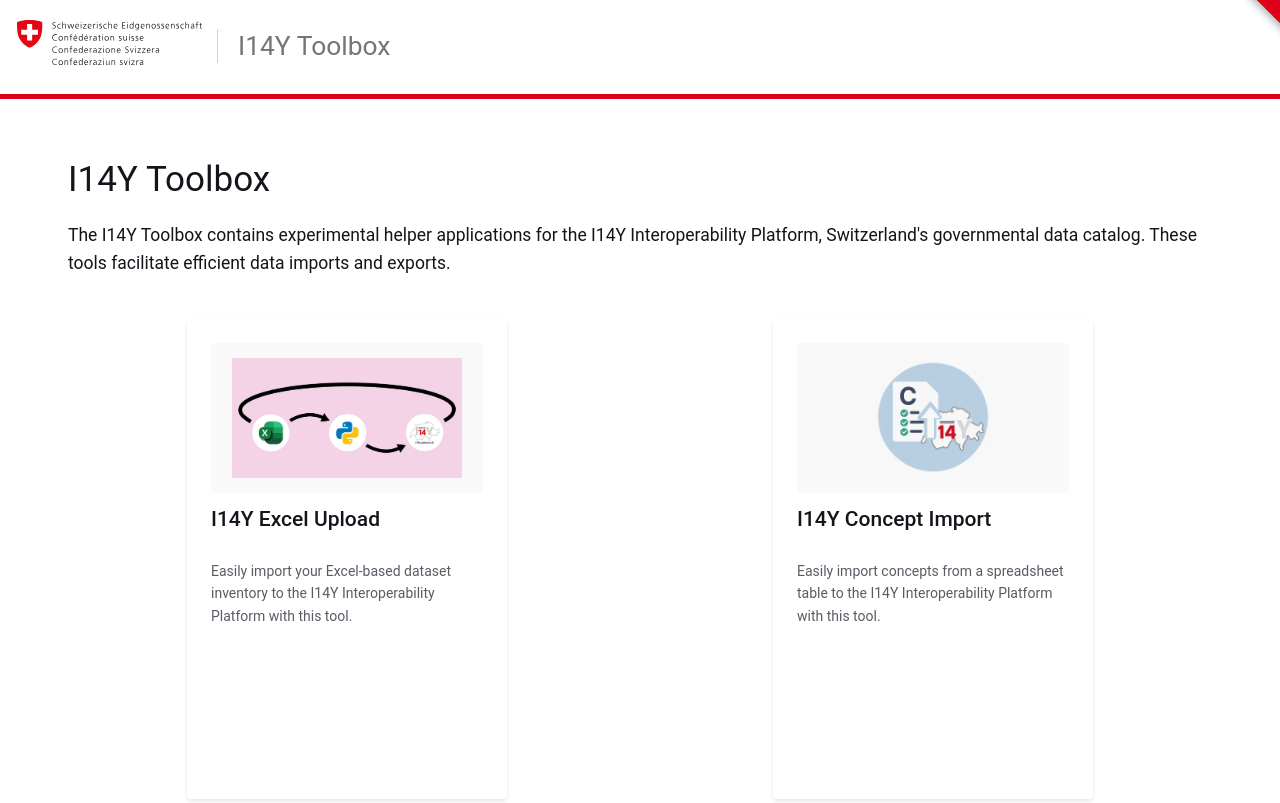
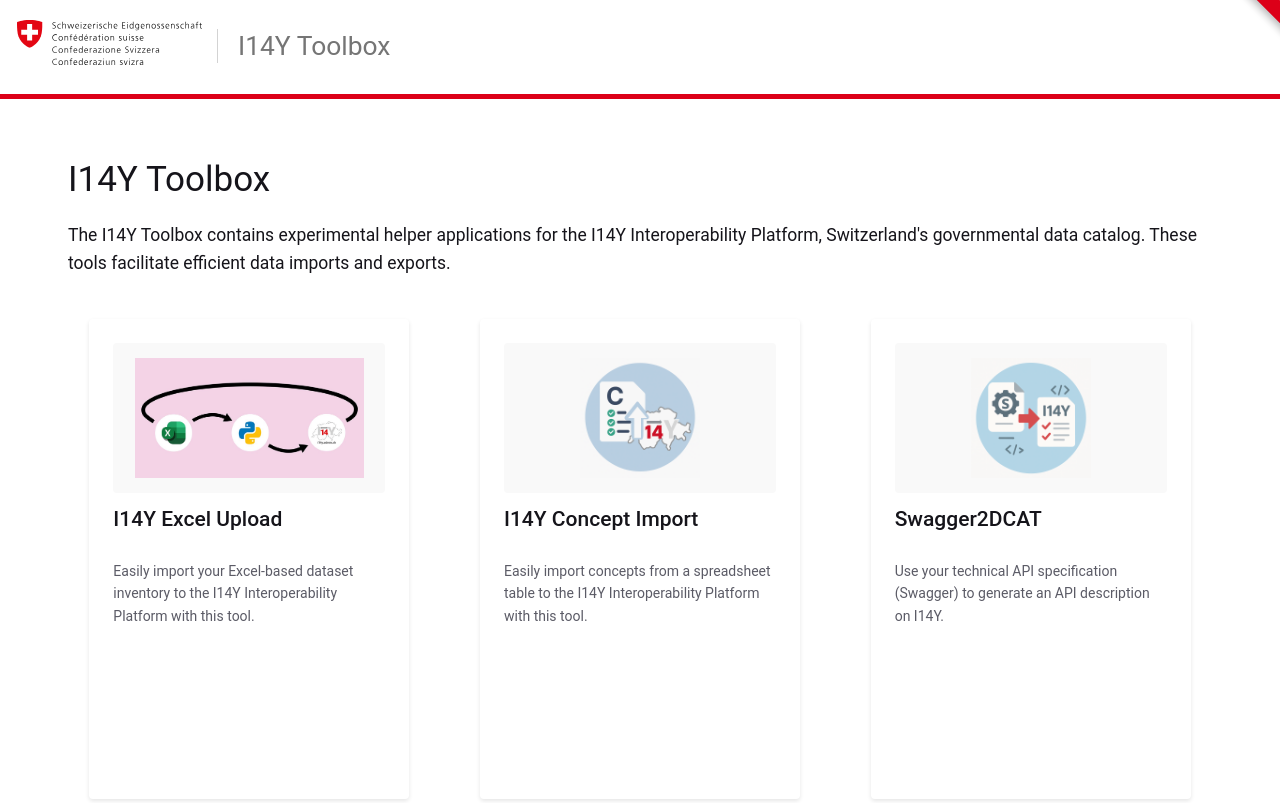
Before and after one commit to I14Y-ch/toolbox, a plain HTML site: page index.html in a window 1280 px wide. Shown: the top 803 px of the page. Drawn offline with Linux system fonts and the light colour scheme.

Commit message:
Service swagger2dcat added to toolbox.

```diff
--- a/index.html
+++ b/index.html
@@ -49,6 +49,14 @@
                     <h2>I14Y Concept Import</h2>
                     <p>Easily import concepts from a spreadsheet table to the I14Y Interoperability Platform with this tool.</p>
                 </a>
+                <!-- Swagger2DCAT Import Tool -->
+                <a href="https://swagger2dcat-zuuq7.ondigitalocean.app/" class="api-card" target="_blank">
+                    <div class="tool-logo">
+                        <img src="static/img/swagger2dcat.jpeg" alt="Logo I14Y Concept Import">
+                    </div>
+                    <h2>Swagger2DCAT</h2>
+                    <p>Use your technical API specification (Swagger) to generate an API description on I14Y.</p>
+                </a>
             </div>
         </div>
     </main>
```
Also changed, not shown: static/img/swagger2dcat.jpeg (added).
